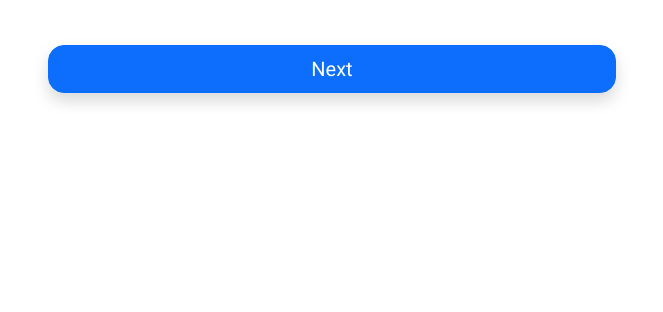
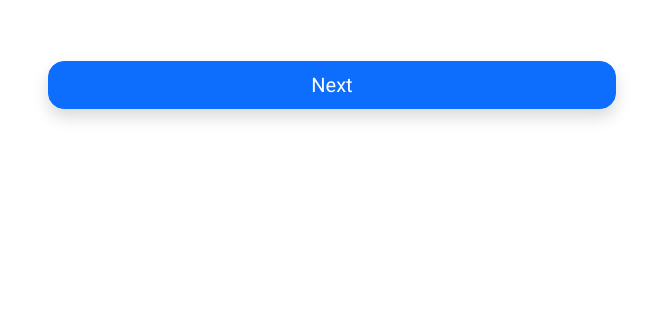
Before and after one commit to deepdeceo/MoviGo, a plain HTML site: page index.html in a window 1280 px wide. Shown: the part 488-800 px from the top of the page, without its empty margins (308-971 px from the left). Drawn offline with nearby package versions, Linux system fonts and the light colour scheme.

Commit message:
splash screen add next botton in bottom

```diff
--- a/index.html
+++ b/index.html
@@ -44,7 +44,7 @@
                 Enjoy these pre-made components and worry only about creating the best product ever.
             </p>
             <!-- Action Button -->
-            <button id="next-button" class="btn btn-primary btn-lg w-100 rounded-4 shadow" onclick="handleNextClick()">
+            <button id="next-button" class="btn btn-primary btn-lg w-100 rounded-4 shadow mt-3 mb-3" onclick="handleNextClick()">
                 Next
             </button>
         </div>
```
